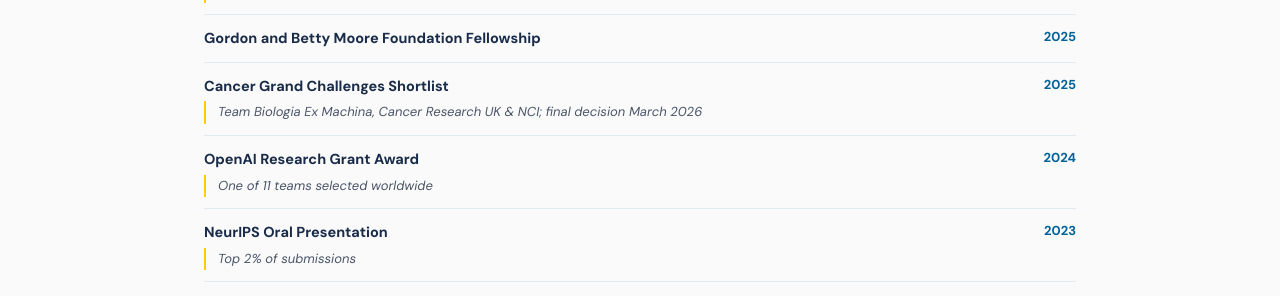
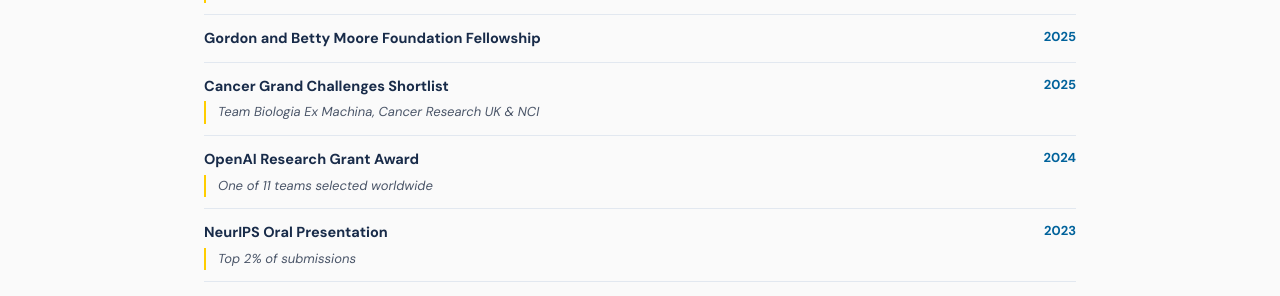
Before and after one commit to zhenwang9102/zhenwang9102.github.io, a Jekyll site: the page page_honors_and_services.html, which Jekyll copies as it is, in a window 1280 px wide and 900 px high. Shown: the part 315-611 px from the top of the window. Built offline with Jekyll 4.4.1, drawn with Linux system fonts in a browser that asks for light colours.

Commit message:
Minor Change

```diff
--- a/page_honors_and_services.html
+++ b/page_honors_and_services.html
@@ -250,7 +250,7 @@
         <li>
           <div class="honor-content">
             <strong class="honor-highlight">Cancer Grand Challenges Shortlist</strong>
-            <span class="honor-note">Team Biologia Ex Machina, Cancer Research UK &amp; NCI; final decision March 2026</span>
+            <span class="honor-note">Team Biologia Ex Machina, Cancer Research UK &amp; NCI</span>
           </div>
           <span class="honor-year">2025</span>
         </li>
```
